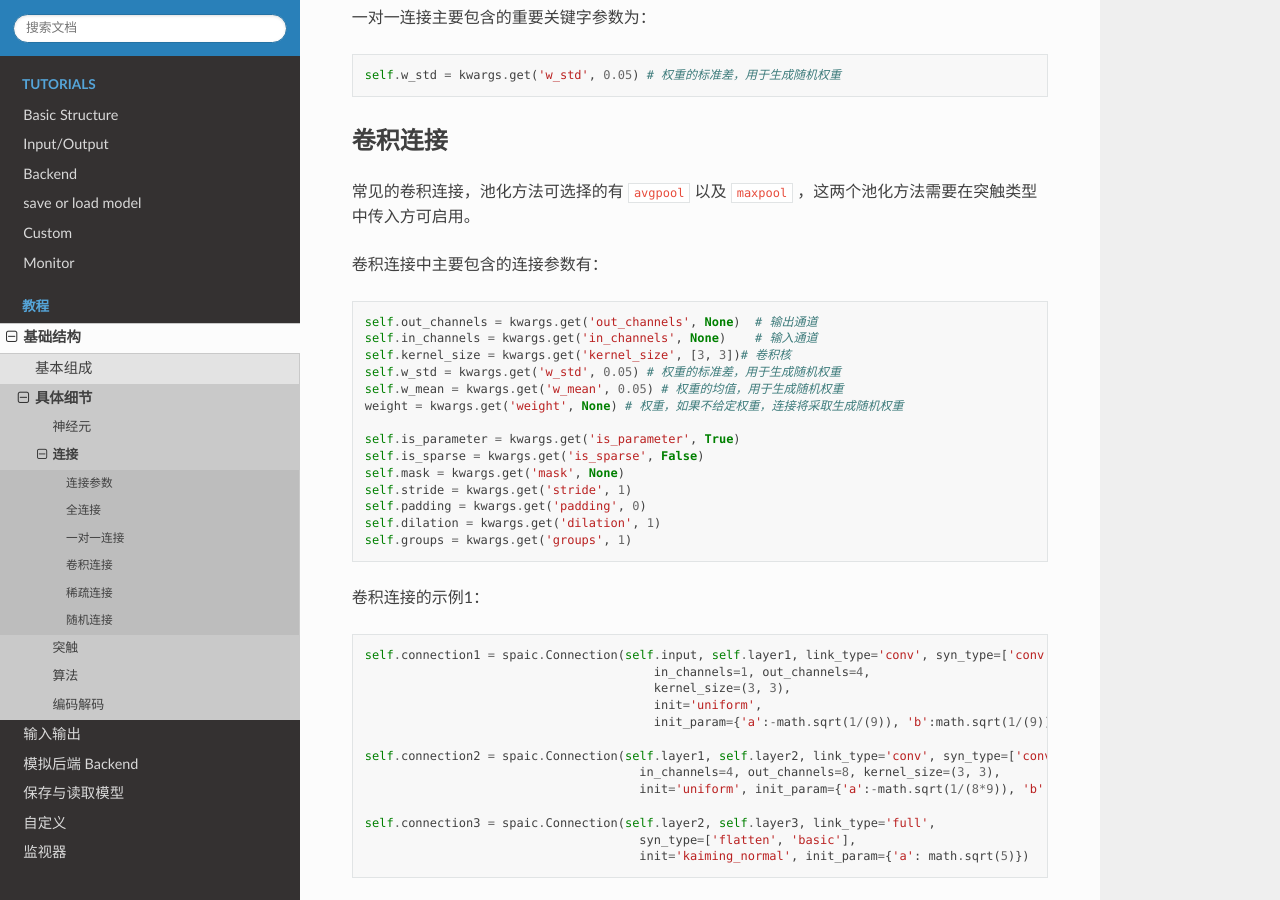
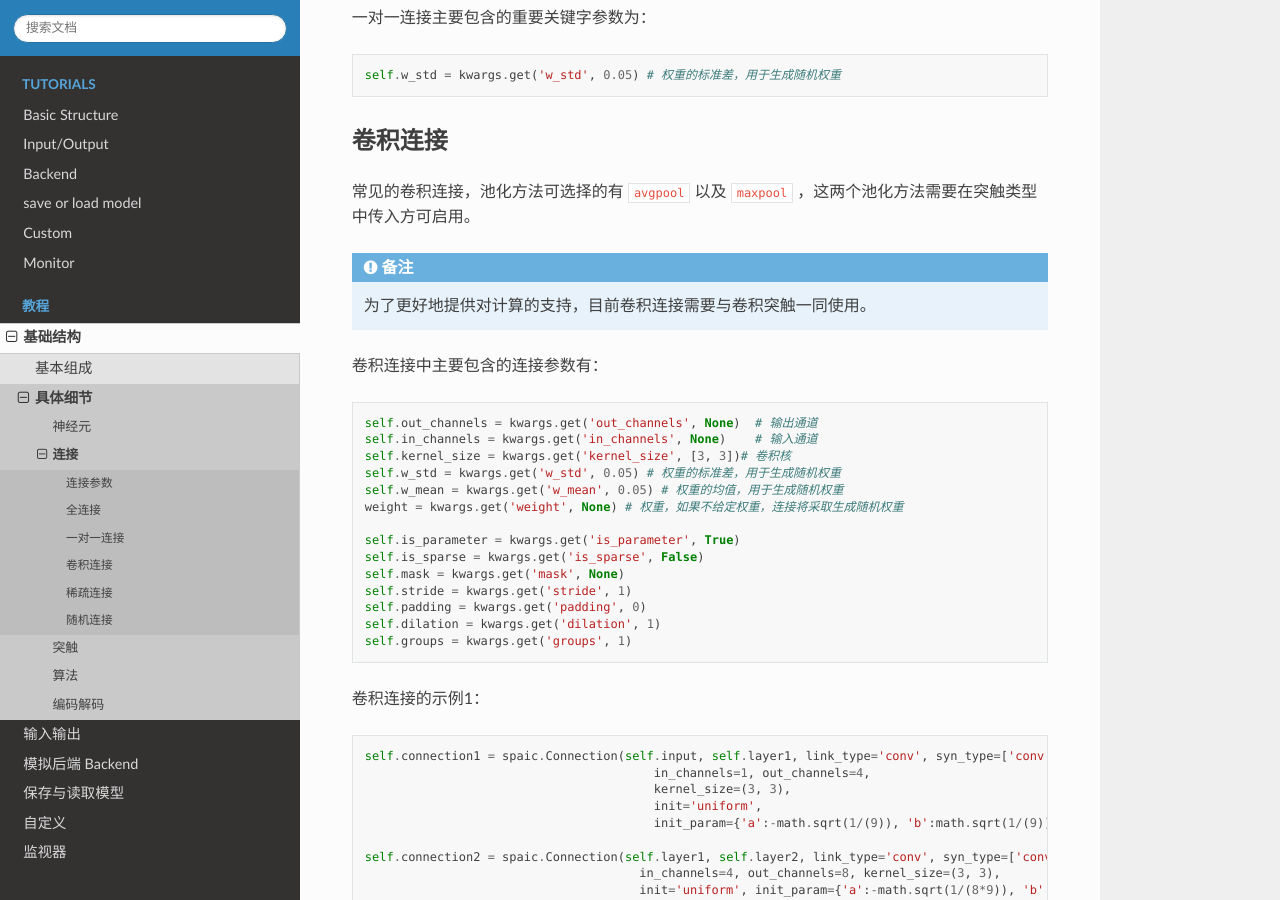
Before and after one commit to zju-bmi-lab/SPAIC, a Sphinx documentation site: the page built from docs/source/basic_structure/2_connection.rst, in a window 1280 px wide and 900 px high, scrolled down 1880 px. Built offline with Sphinx 7.4.7 and the Read the Docs theme 2.0.0, drawn with Linux system fonts in a browser that asks for light colours; formulas are drawn with MathJax 3; pages that are not in the unit, such as notebooks, are missing from menus.

Commit message:
Add note for conv_connection

```diff
--- a/docs/source/basic_structure/2_connection.rst
+++ b/docs/source/basic_structure/2_connection.rst
@@ -90,6 +90,9 @@
 -----------------------
 常见的卷积连接，池化方法可选择的有 :code:`avgpool` 以及 :code:`maxpool` ，这两个池化方法需要在突触类型中传入方可启用。
 
+.. note::
+    为了更好地提供对计算的支持，目前卷积连接需要与卷积突触一同使用。
+
 卷积连接中主要包含的连接参数有：
 
 .. code-block:: python
--- a/docs/source/basic_structure_en/2_connection.rst
+++ b/docs/source/basic_structure_en/2_connection.rst
@@ -89,6 +89,10 @@ Convolution Connection
 --------------------------------
 Common ``convolution connection``, pooling method can choose :code:`avgpool` or :code:`maxpool` in synapse type.
 
+.. note::
+    In order to provide better computational support, convolution connections need to be used with convolution synapses.
+
+
 Main connection parameters in convolution connection:
 
 .. code-block:: python
```
